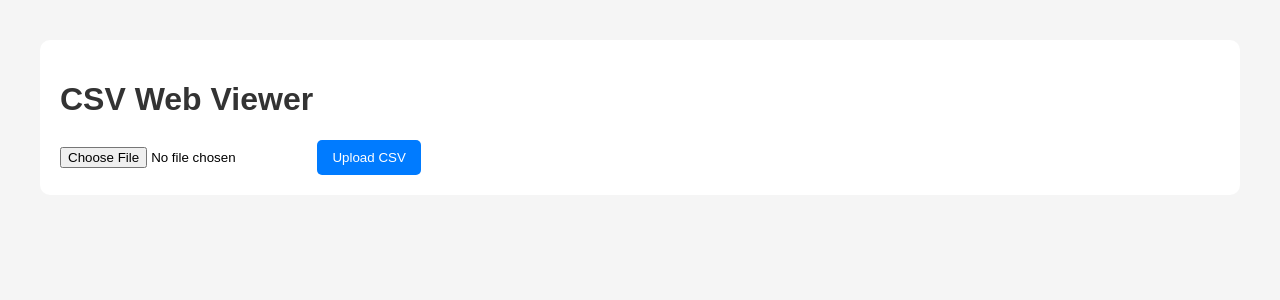
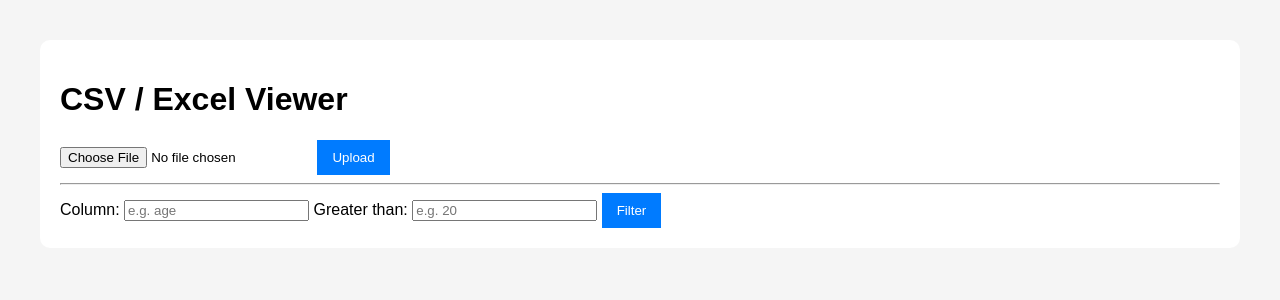
Before and after one commit to Ger12569/CSV_viewer, a Flask app: page / in a window 1280 px wide. Shown: the top 300 px of the page. Run offline with Flask 3, Linux system fonts and the light colour scheme.

Commit message:
доработка

```diff
--- a/app.py
+++ b/app.py
@@ -10,47 +10,67 @@ os.makedirs(UPLOAD_FOLDER, exist_ok=True)
 df_global = None
 
 
+def load_file(path):
+    if path.endswith(".csv"):
+        return pd.read_csv(path)
+    elif path.endswith(".xlsx"):
+        return pd.read_excel(path)
+    return None
+
+
 @app.route("/", methods=["GET", "POST"])
 def index():
     global df_global
+
     table_html = None
     columns = []
-    if request.method == "POST":
-        file = request.files.get("file")
+    error = None
 
-        print("FILE OBJECT:", file)
+    # =========================
+    # 1. ЗАГРУЗКА ФАЙЛА
+    # =========================
+    if request.method == "POST" and "file" in request.files:
+        file = request.files["file"]
 
-        if file:
-            print("FILENAME:", file.filename)
-
+        if file.filename != "":
             path = os.path.join(UPLOAD_FOLDER, file.filename)
             file.save(path)
 
-            print("SAVED TO:", path)
+            df = load_file(path)
 
-            df_global = pd.read_csv(path)
+            if df is None:
+                error = "Unsupported format (use CSV or XLSX)"
+            else:
+                df_global = df
+                columns = df.columns.tolist()
+                table_html = df.to_html(classes="table table-striped", index=False)
 
-            table_html = df_global.to_html(index=False)
+    # =========================
+    # 2. ФИЛЬТР ДАННЫХ
+    # =========================
+    if request.method == "POST" and df_global is not None:
+        column = request.form.get("column")
+        value = request.form.get("value")
 
-    # if request.method == "POST":
-    #     file = request.files.get("file")
-    #
-    #     if file and file.filename.endswith(".csv"):
-    #         path = os.path.join(UPLOAD_FOLDER, file.filename)
-    #         file.save(path)
-    #
-    #         df_global = pd.read_csv(path)
-    #
-    #         columns = df_global.columns.tolist()
-    #         table_html = df_global.to_html(
-    #             classes="table table-striped",
-    #             index=False
-    #         )
+        if column and value and column in df_global.columns:
+            col_data = df_global[column]
 
+            try:
+                # если число
+                if pd.api.types.is_numeric_dtype(col_data):
+                    df_filtered = df_global[col_data > float(value)]
+                else:
+                    df_filtered = df_global[col_data.astype(str).str.contains(value)]
+
+                table_html = df_filtered.to_html(classes="table table-striped", index=False)
+
+            except:
+                error = "Filter error"
     return render_template(
         "index.html",
         table=table_html,
-        columns=columns
+        columns=columns,
+        error=error
     )
 
 
--- a/requirements.txt
+++ b/requirements.txt
@@ -1,2 +1,4 @@
 flask
 pandas
+openpyxl
+matplotlib
--- a/templates/index.html
+++ b/templates/index.html
@@ -1,76 +1,52 @@
 <!DOCTYPE html>
-<html lang="en">
+<html>
 <head>
     <meta charset="UTF-8">
-    <title>CSV Viewer</title>
+    <title>CSV/Excel Viewer</title>
 
     <style>
-        body {
-            font-family: Arial;
-            margin: 40px;
-            background: #f5f5f5;
-        }
-
-        h1 {
-            color: #333;
-        }
-
-        .container {
-            background: white;
-            padding: 20px;
-            border-radius: 10px;
-        }
-
-        table {
-            width: 100%;
-            border-collapse: collapse;
-            margin-top: 20px;
-        }
-
-        table, th, td {
-            border: 1px solid #ddd;
-        }
-
-        th, td {
-            padding: 8px;
-            text-align: left;
-        }
-
-        th {
-            background: #eee;
-        }
-
-        .btn {
-            padding: 10px 15px;
-            background: #007bff;
-            color: white;
-            border: none;
-            cursor: pointer;
-            border-radius: 5px;
-        }
-
-        .btn:hover {
-            background: #0056b3;
-        }
+        body { font-family: Arial; margin: 40px; background: #f5f5f5; }
+        .container { background: white; padding: 20px; border-radius: 10px; }
+        table { width: 100%; border-collapse: collapse; margin-top: 20px; }
+        th, td { border: 1px solid #ddd; padding: 8px; }
+        th { background: #eee; }
+        .btn { padding: 10px 15px; background: #007bff; color: white; border: none; }
+        .error { color: red; }
     </style>
 </head>
+
 <body>
-
 <div class="container">
 
-    <h1>CSV Web Viewer</h1>
+    <h1>CSV / Excel Viewer</h1>
 
     <form method="POST" enctype="multipart/form-data">
         <input type="file" name="file" required>
-        <button class="btn" type="submit">Upload CSV</button>
+        <button class="btn" type="submit">Upload</button>
     </form>
 
+    <hr>
+
+    <!-- 🔥 ФИЛЬТР -->
+    <form method="POST">
+        <label>Column:</label>
+        <input type="text" name="column" placeholder="e.g. age">
+
+        <label>Greater than:</label>
+        <input type="text" name="value" placeholder="e.g. 20">
+
+        <button class="btn" type="submit">Filter</button>
+    </form>
+
+    {% if error %}
+        <p class="error">{{ error }}</p>
+    {% endif %}
+
     {% if table %}
-        <h2>Data Table</h2>
+        <h2>Table</h2>
         {{ table | safe }}
     {% endif %}
 
 </div>
-
 </body>
 </html>
```
Also changed, not shown: analyzer.py (added, +9 -0 lines), charts.py (added, +9 -0 lines).
